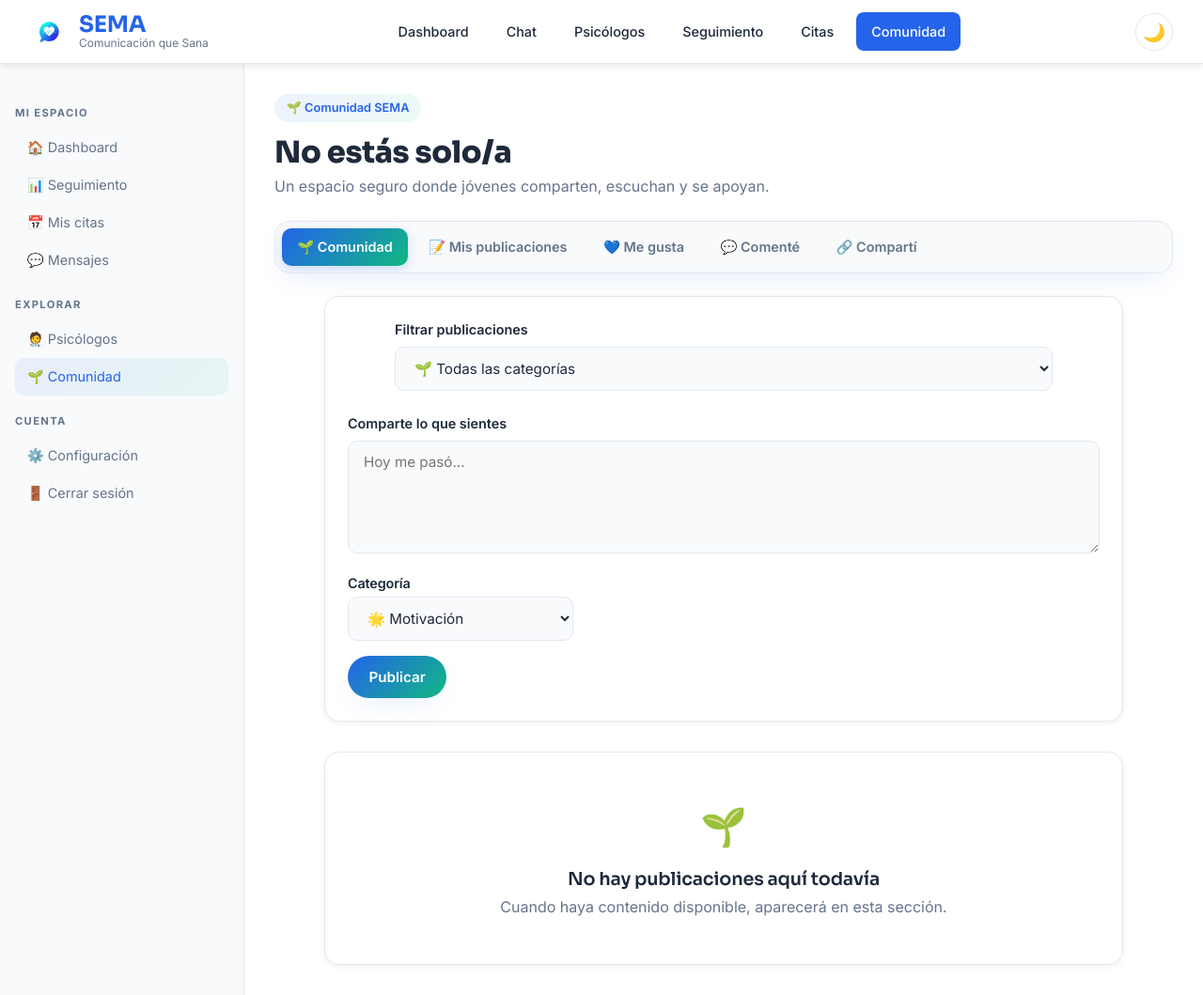
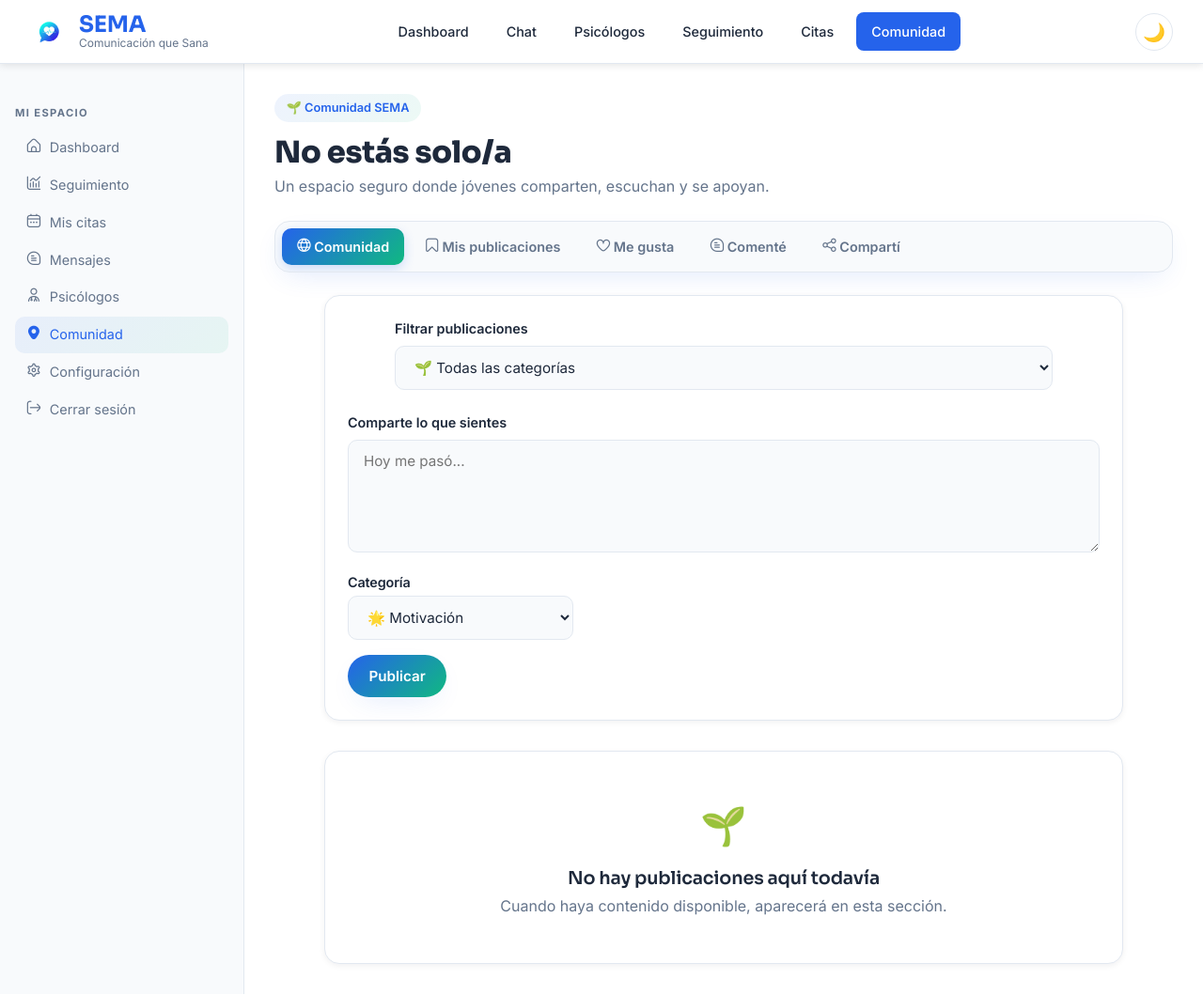
Before and after one commit to Steven-Serrano/SEMA, a plain HTML site: page frontend/comunidad.html in a window 1280 px wide. Shown: the whole page at 94% size. Drawn offline with nearby package versions, Linux system fonts and the light colour scheme.

Commit message:
comunidad iconos

```diff
--- a/frontend/comunidad.html
+++ b/frontend/comunidad.html
@@ -19,6 +19,10 @@
         href="https://fonts.googleapis.com/css2?family=Inter:wght@400;500;600;700&family=Sora:wght@600;700;800&display=swap"
         rel="stylesheet"
     >
+
+<!-- ICONOS FLATICON / UICONS -->
+<link rel="stylesheet" href="https://cdn-uicons.flaticon.com/3.0.0/uicons-regular-rounded/css/uicons-regular-rounded.css">
+<link rel="stylesheet" href="https://cdn-uicons.flaticon.com/3.0.0/uicons-solid-rounded/css/uicons-solid-rounded.css">
 
     <link rel="stylesheet" href="css/styles.css">
 
@@ -50,41 +54,51 @@
             <h5>Mi espacio</h5>
 
 <a href="dashboard.html">
-                🏠 Dashboard
+    <!-- ICONO: Dashboard -->
+    <i class="fi fi-rr-home"></i>
+    Dashboard
 </a>
 
 <a href="seguimiento.html">
-                📊 Seguimiento
+    <!-- ICONO: Seguimiento -->
+    <i class="fi fi-rr-chart-histogram"></i>
+    Seguimiento
 </a>
 
 <a href="citas.html">
-                📅 Mis citas
+    <!-- ICONO: Mis citas -->
+    <i class="fi fi-rr-calendar"></i>
+    Mis citas
 </a>
 
 <a href="chat.html">
-                💬 Mensajes
+    <!-- ICONO: Mensajes -->
+    <i class="fi fi-rr-comment"></i>
+    Mensajes
 </a>
 
-
-            <h5>Explorar</h5>
-
 <a href="psicologos.html">
-                🧑‍⚕️ Psicólogos
+    <!-- ICONO: Psicólogos -->
+    <i class="fi fi-rr-user-md"></i>
+    Psicólogos
 </a>
 
 <a href="comunidad.html" class="activo">
-                🌱 Comunidad
+    <!-- ICONO: Comunidad -->
+    <i class="fi fi-sr-marker"></i>
+    Comunidad
 </a>
 
-
-            <h5>Cuenta</h5>
-
 <a href="configuracion.html">
-                ⚙️ Configuración
+    <!-- ICONO: Configuración -->
+    <i class="fi fi-rr-settings"></i>
+    Configuración
 </a>
 
 <a href="index.html">
-                🚪 Cerrar sesión
+    <!-- ICONO: Cerrar sesión -->
+    <i class="fi fi-rr-exit"></i>
+    Cerrar sesión
 </a>
 
         </aside>
@@ -132,7 +146,9 @@
     type="button"
     data-seccion="comunidad"
 >
-                    🌱 Comunidad
+    <!-- ICONO: Comunidad -->
+    <i class="fi fi-rr-globe"></i>
+    Comunidad
 </button>
 
 
@@ -141,7 +157,9 @@
     type="button"
     data-seccion="mis-publicaciones"
 >
-                    📝 Mis publicaciones
+    <!-- ICONO: Mis publicaciones -->
+    <i class="fi fi-rr-bookmark"></i>
+    Mis publicaciones
 </button>
 
 
@@ -150,7 +168,9 @@
     type="button"
     data-seccion="me-gusta"
 >
-                    💙 Me gusta
+    <!-- ICONO: Me gusta -->
+    <i class="fi fi-rr-heart"></i>
+    Me gusta
 </button>
 
 
@@ -159,7 +179,9 @@
     type="button"
     data-seccion="comentados"
 >
-                    💬 Comenté
+    <!-- ICONO: Comenté -->
+    <i class="fi fi-rr-comment"></i>
+    Comenté
 </button>
 
 
@@ -168,7 +190,9 @@
     type="button"
     data-seccion="compartidos"
 >
-                    🔗 Compartí
+    <!-- ICONO: Compartí -->
+    <i class="fi fi-rr-share"></i>
+    Compartí
 </button>
 
             </nav>
```
Lines whose indentation alone changed are shown as unchanged.
